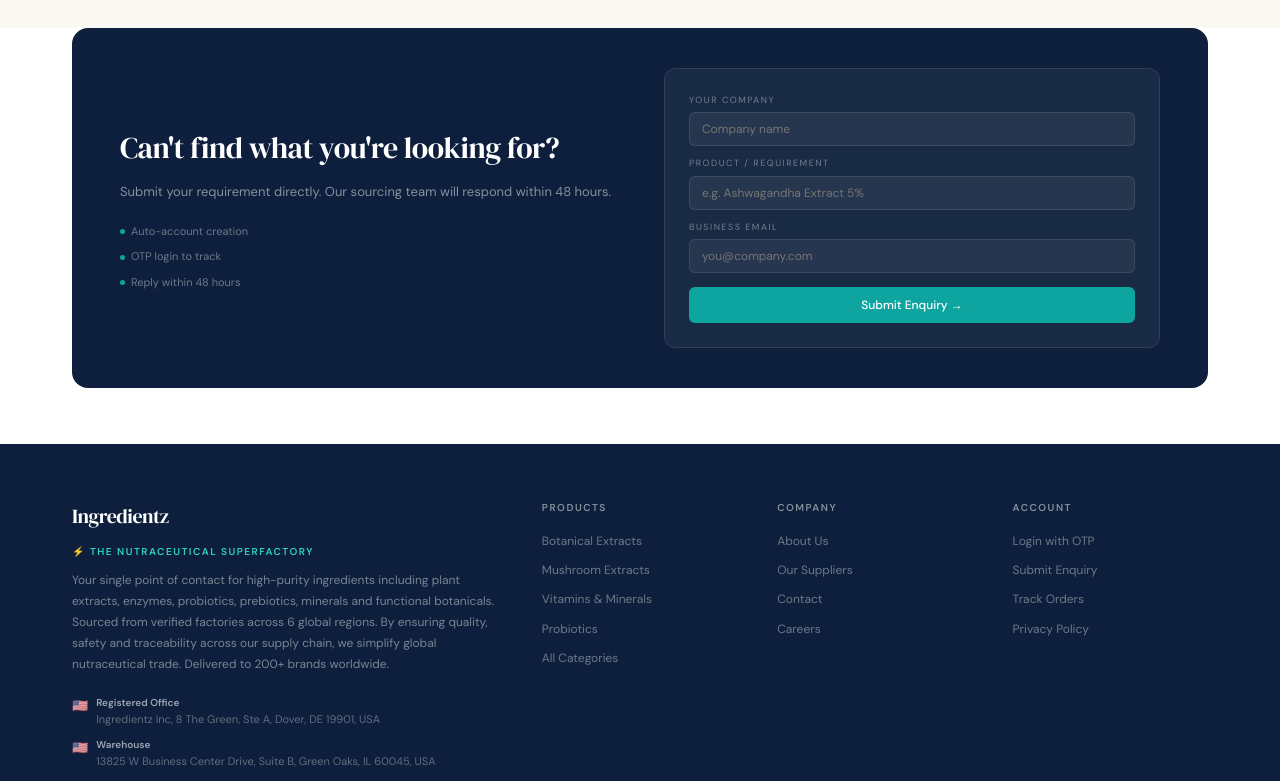
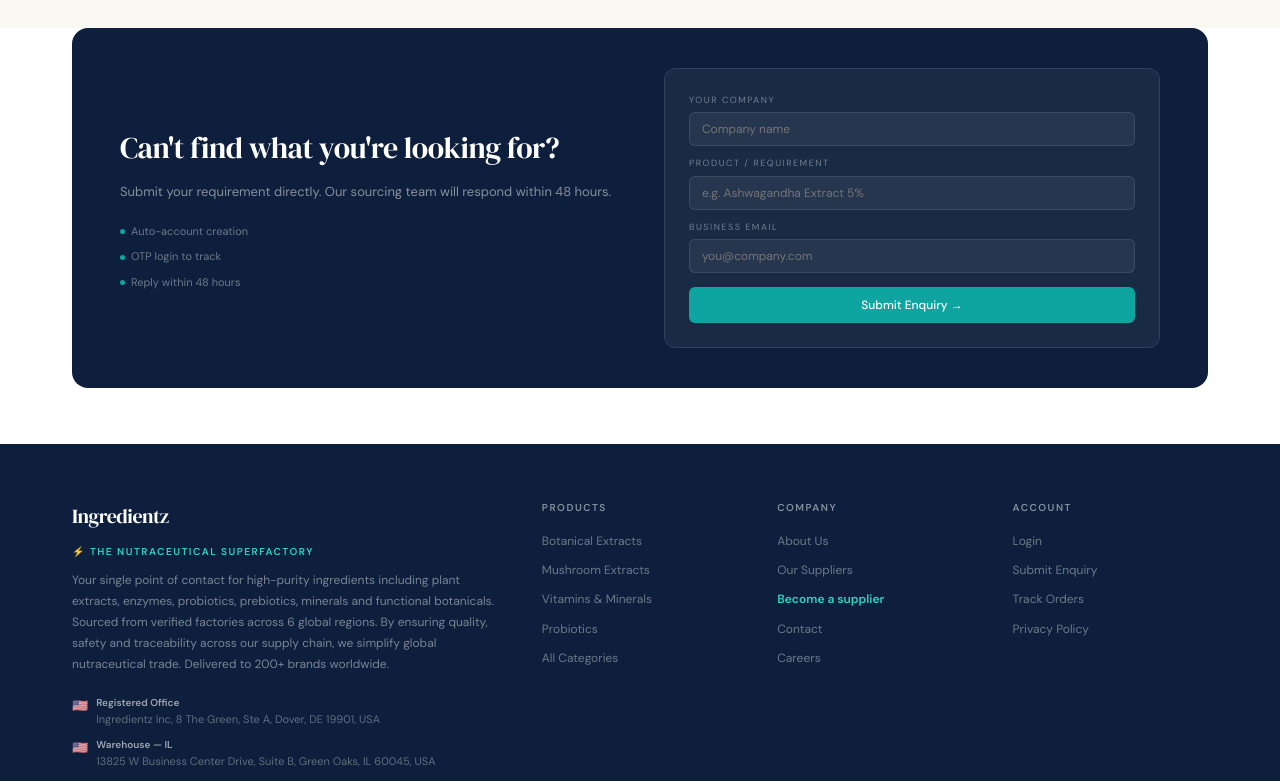
Before and after one commit to jaideepmalhotragwl/ingredientz-website, a React (Vite) app: page / in a window 1280 px wide. Shown: the part 2000-2781 px from the top of the page. Built offline with nearby package versions, Linux system fonts and the light colour scheme; no server answers; the database is empty.

Commit message:
Add files via upload

```diff
--- a/src/components/Footer.jsx
+++ b/src/components/Footer.jsx
@@ -23,7 +23,9 @@
               <div style={{ display:"flex", flexDirection:"column", gap:10, marginBottom:16 }}>
                 {[
                   ["🇺🇸","Registered Office","Ingredientz Inc, 8 The Green, Ste A, Dover, DE 19901, USA"],
-                  ["🇺🇸","Warehouse","13825 W Business Center Drive, Suite B, Green Oaks, IL 60045, USA"],
+                  ["🇺🇸","Warehouse — IL","13825 W Business Center Drive, Suite B, Green Oaks, IL 60045, USA"],
+                  ["🇺🇸","Warehouse — MA","705 Pleasant Street, Lee, MA 01238, USA"],
+                  ["🇺🇸","Warehouse — CA","2851 S East Ave, Fresno, CA 93725-1908, USA"],
                   ["🇮🇳","India","Mumbai · Indore · Haridwar"],
                   ["🇩🇪","Europe","Cologne, Germany"],
                   ["🇭🇰","Asia","Hong Kong"],
@@ -67,10 +69,10 @@
             {/* Company */}
             <div>
               <h4 style={{ color:"rgba(255,255,255,0.5)", fontSize:10, fontWeight:600, letterSpacing:1.5, textTransform:"uppercase", marginBottom:16 }}>Company</h4>
-              {[["About Us","/about"],["Our Suppliers","/suppliers"],["Contact","/contact"],["Careers","#"]].map(([label,href]) => (
-                <Link key={label} to={href} style={{ display:"block", color:"rgba(255,255,255,0.4)", fontSize:12, marginBottom:10, textDecoration:"none" }}
+              {[["About Us","/about"],["Our Suppliers","/suppliers"],["Become a supplier","/supplier"],["Contact","/contact"],["Careers","#"]].map(([label,href]) => (
+                <Link key={label} to={href} style={{ display:"block", color:label==="Become a supplier"?"#2dd4bf":"rgba(255,255,255,0.4)", fontSize:12, marginBottom:10, textDecoration:"none", fontWeight:label==="Become a supplier"?600:400 }}
                   onMouseEnter={e=>e.target.style.color="rgba(255,255,255,0.8)"}
-                  onMouseLeave={e=>e.target.style.color="rgba(255,255,255,0.4)"}>
+                  onMouseLeave={e=>e.target.style.color=label==="Become a supplier"?"#2dd4bf":"rgba(255,255,255,0.4)"}>
                   {label}
                 </Link>
               ))}
@@ -79,7 +81,7 @@
             {/* Account */}
             <div>
               <h4 style={{ color:"rgba(255,255,255,0.5)", fontSize:10, fontWeight:600, letterSpacing:1.5, textTransform:"uppercase", marginBottom:16 }}>Account</h4>
-              {[["Login with OTP","#"],["Submit Enquiry","/enquiry"],["Track Orders","/account"],["Privacy Policy","/privacy"]].map(([label,href]) => (
+              {[["Login","/account"],["Submit Enquiry","/enquiry"],["Track Orders","/account"],["Privacy Policy","/privacy"]].map(([label,href]) => (
                 <Link key={label} to={href} style={{ display:"block", color:"rgba(255,255,255,0.4)", fontSize:12, marginBottom:10, textDecoration:"none" }}
                   onMouseEnter={e=>e.target.style.color="rgba(255,255,255,0.8)"}
                   onMouseLeave={e=>e.target.style.color="rgba(255,255,255,0.4)"}>
--- a/src/components/Navbar.jsx
+++ b/src/components/Navbar.jsx
@@ -4,10 +4,10 @@
 
 const LANGS = ["EN","FR","DE","ES"];
 const T = {
-  EN: { ingredients:"Ingredients", products:"Products", categories:"Categories", about:"About", contact:"Contact", blog:"Blog", login:"Login", quote:"Request Quote" },
-  FR: { ingredients:"Ingrédients", products:"Produits", categories:"Catégories", about:"À propos", contact:"Contact", blog:"Blog", login:"Connexion", quote:"Demander un devis" },
-  DE: { ingredients:"Inhaltsstoffe", products:"Produkte", categories:"Kategorien", about:"Über uns", contact:"Kontakt", blog:"Blog", login:"Anmelden", quote:"Angebot anfordern" },
-  ES: { ingredients:"Ingredientes", products:"Productos", categories:"Categorías", about:"Acerca de", contact:"Contacto", blog:"Blog", login:"Iniciar sesión", quote:"Solicitar cotización" },
+  EN: { ingredients:"Ingredients", products:"Products", categories:"Categories", about:"About", contact:"Contact", blog:"Blog", login:"Login", quote:"Request Quote", supplier:"Become a supplier" },
+  FR: { ingredients:"Ingrédients", products:"Produits", categories:"Catégories", about:"À propos", contact:"Contact", blog:"Blog", login:"Connexion", quote:"Demander un devis", supplier:"Devenir fournisseur" },
+  DE: { ingredients:"Inhaltsstoffe", products:"Produkte", categories:"Kategorien", about:"Über uns", contact:"Kontakt", blog:"Blog", login:"Anmelden", quote:"Angebot anfordern", supplier:"Lieferant werden" },
+  ES: { ingredients:"Ingredientes", products:"Productos", categories:"Categorías", about:"Acerca de", contact:"Contacto", blog:"Blog", login:"Iniciar sesión", quote:"Solicitar cotización", supplier:"Ser proveedor" },
 };
 
 // Maps the current site language to the correct static ingredients hub URL.
@@ -63,6 +63,12 @@
                 View Enquiry
               </Link>
             )}
+            {/* Supplier entry point — first-time suppliers apply here */}
+            <Link to="/supplier" style={{ color:"#0EA5A0", fontSize:12, fontWeight:600, textDecoration:"none", padding:"7px 10px", whiteSpace:"nowrap" }}
+              onMouseEnter={e=>e.target.style.color="#0b8a86"}
+              onMouseLeave={e=>e.target.style.color="#0EA5A0"}>
+              {t.supplier}
+            </Link>
             <button onClick={()=>setShowLogin(true)} style={{ background:"none", border:"1px solid #e2e8f0", color:"#0D1F3C", borderRadius:6, padding:"7px 16px", fontSize:12, cursor:"pointer" }}>{t.login}</button>
             <Link to="/enquiry">
               <button style={{ background:"#0D1F3C", border:"none", color:"white", borderRadius:6, padding:"8px 18px", fontSize:12, fontWeight:500, cursor:"pointer" }}>{t.quote}</button>
@@ -95,7 +101,7 @@
   }
 
   async function verifyOtp(){
-    if(!otp.trim()){setError("Please enter the OTP");return;}
+    if(!otp.trim()){setError("Please enter the code");return;}
     setLoading(true);setError("");
     try{
       const {error}=await supabase.auth.verifyOtp({email,token:otp,type:"email"});
@@ -121,20 +127,24 @@
           </div>
         ):(
           <>
-            <div style={{fontFamily:"'DM Serif Display',serif",fontSize:22,color:"#0D1F3C",marginBottom:6}}>{step==="email"?"Login to your account":step==="otp"?"Enter your OTP":"Check your email"}</div>
-            <div style={{fontSize:13,color:"#64748b",marginBottom:24}}>{step==="email"?"Enter your business email. We'll send a login link or code.":step==="otp"?`We sent a 6-digit code to ${email}`:`We sent a login link to ${email}. Click it to sign in — or enter the code below if you received one.`}</div>
+            <div style={{fontFamily:"'DM Serif Display',serif",fontSize:22,color:"#0D1F3C",marginBottom:6}}>{step==="email"?"Login to your account":"Enter your code"}</div>
+            <div style={{fontSize:13,color:"#64748b",marginBottom:24}}>{step==="email"?"Enter your business email. We'll email you a 6-digit code.":`We sent a 6-digit code to ${email}`}</div>
             {step==="email"
               ?<input value={email} onChange={e=>setEmail(e.target.value)} onKeyDown={e=>e.key==="Enter"&&sendOtp()} type="email" placeholder="you@company.com" style={{width:"100%",border:"1px solid #e2e8f0",borderRadius:8,padding:"10px 14px",fontSize:14,outline:"none",marginBottom:12}}/>
               :<div>
                 <input value={otp} onChange={e=>setOtp(e.target.value)} onKeyDown={e=>e.key==="Enter"&&verifyOtp()} type="text" placeholder="123456" maxLength={8} style={{width:"100%",border:"1px solid #e2e8f0",borderRadius:8,padding:"10px 14px",fontSize:24,letterSpacing:8,outline:"none",marginBottom:12,textAlign:"center"}}/>
-                <p style={{fontSize:11,color:"#94a3b8",textAlign:"center",marginBottom:12}}>No code? Check your email for a magic link instead.</p>
               </div>
             }
             {error&&<div style={{fontSize:12,color:"#ef4444",marginBottom:10}}>{error}</div>}
             <button onClick={step==="email"?sendOtp:verifyOtp} disabled={loading} style={{width:"100%",background:"#0D1F3C",color:"white",border:"none",borderRadius:8,padding:11,fontSize:13,fontWeight:500,cursor:"pointer",opacity:loading?0.7:1}}>
-              {loading?"Please wait…":step==="email"?"Send Login Link →":"Verify Code →"}
+              {loading?"Please wait…":step==="email"?"Email me a code →":"Verify code →"}
             </button>
             {step==="otp"&&<button onClick={()=>{setStep("email");setOtp("");}} style={{width:"100%",background:"none",border:"none",color:"#64748b",fontSize:12,marginTop:10,cursor:"pointer"}}>← Use a different email</button>}
+            {step==="email"&&(
+              <div style={{marginTop:16,paddingTop:16,borderTop:"1px solid #f1f5f9",textAlign:"center"}}>
+                <Link to="/supplier" onClick={onClose} style={{color:"#0EA5A0",fontSize:12,fontWeight:600,textDecoration:"none"}}>Supplier? Enter the supplier portal →</Link>
+              </div>
+            )}
           </>
         )}
       </div>
```
